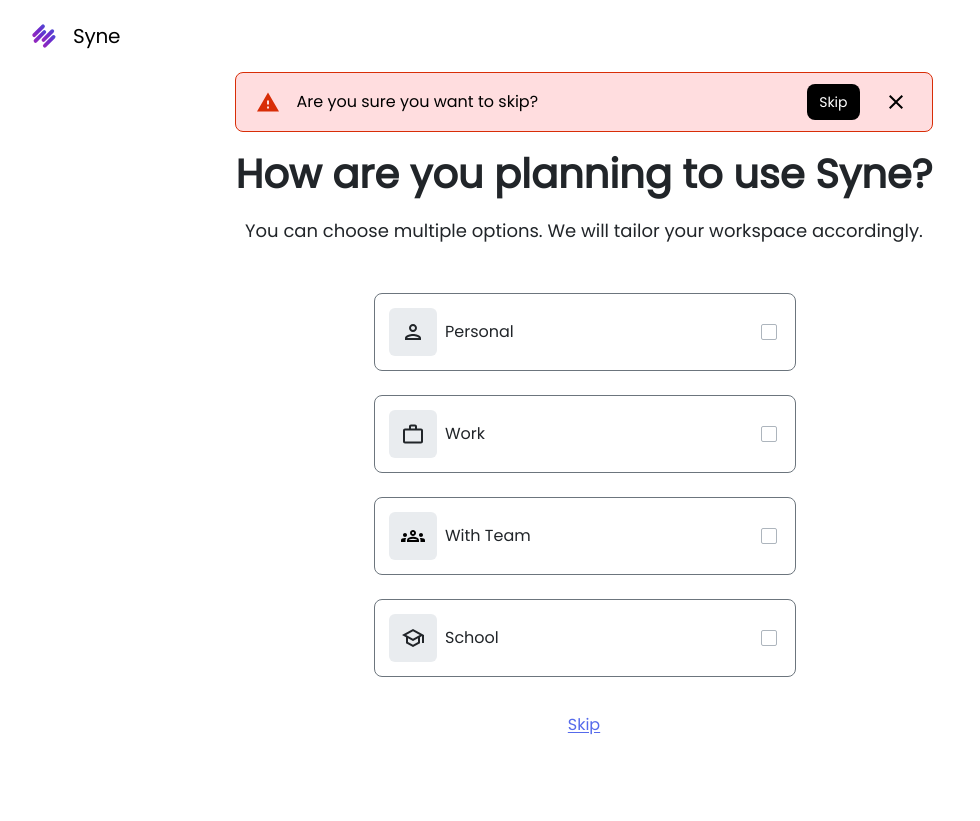
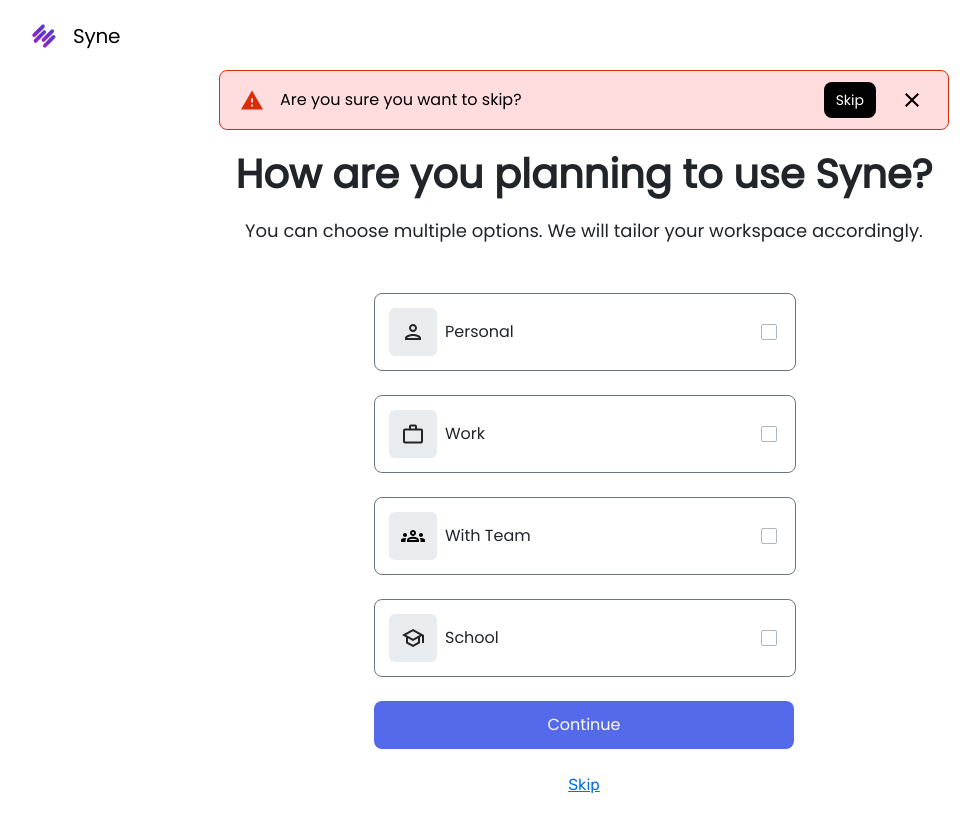
Before and after one commit to jeannyinthelamp/sycamore.ai, a React (Create React App) app: page /onboarding_1 in a window 1280 px wide. Both pictures are taken after a click on the button "Skip". Shown: the whole page, without its empty margins (56-1036 px from the left). Before the commit the page ends 800 px from the top, so only its background shows below. Built offline with nearby package versions, Linux system fonts and the light colour scheme.

Commit message:
Refactor components so that alertbox modals position is correct. Remove alertbox component from page 1

```diff
--- a/src/Components/Onboarding/Onboarding_Alert_Modal/Onboarding_Alert_Modal.js
+++ b/src/Components/Onboarding/Onboarding_Alert_Modal/Onboarding_Alert_Modal.js
@@ -1,9 +1,10 @@
 import React from "react";
+import exit from "../../../Assets/Icons/Onboarding_Icons/exit.svg";
 
 export default function Onboarding_Alert_Modal(props) {
   return (
     <div
-      className={`alert-modal-wrapper absolute flex flex-row justify-between items-center gap-[16px] w-[100%] max-w-[730px] h-[60px] py-3 px-5 border rounded-lg ${props.border} ${props.background} ${props.isVisible}`}
+      className={`alert-modal-wrapper absolute flex flex-row justify-between items-center gap-[16px] w-[100%] max-w-[730px] h-[60px] py-3 px-5 border rounded-lg ${props.border} ${props.background} ${props.isVisible} ${props.modalPosition}`}
     >
       <div className='alert-modal-left flex flex-row justify-center items-center gap-4 w-fit h-8'>
         <img src={props.iconLeft} alt={props.iconLeftAlt} />
@@ -23,8 +24,8 @@ export default function Onboarding_Alert_Modal(props) {
         </button>
         <img
           className=' p-1 bg-transparent rounded-3xl cursor-pointer hover:bg-[#B9C4FF] transition-colors duration-200 ease-in-out'
-          src={props.iconRight}
-          alt={props.iconRightAlt}
+          src={exit}
+          alt='exit button'
           onClick={props.exitBtnOnClick}
         />
       </div>
--- a/src/Components/Onboarding/Onboarding_Skip_Continue_Buttons/Onboarding_Skip_Continue_Buttons.js
+++ b/src/Components/Onboarding/Onboarding_Skip_Continue_Buttons/Onboarding_Skip_Continue_Buttons.js
@@ -1,9 +1,8 @@
 import React, { useState } from "react";
-import { useNavigate } from 'react-router-dom';
+import { useNavigate } from "react-router-dom";
 import OnboardingButton from "../Onboarding_Button/Onboarding_Button";
 import OnboardingAlertModal from "../Onboarding_Alert_Modal/Onboarding_Alert_Modal";
 import warning from "../../../Assets/Icons/Onboarding_Icons/warning.svg";
-import exit from "../../../Assets/Icons/Onboarding_Icons/exit.svg";
 
 // To use the Skip/Continue component, pass the following props:
 //   1) pass the filepath to navigate to (skipToPage)
@@ -20,37 +19,39 @@ export default function Onboarding_Skip_Continue_Btns(props) {
 
   const handleSkip = () => {
     setShowAlert(false);
-    navigate(props.skipToPage)
-  }
+    navigate(props.skipToPage);
+  };
 
   return (
-    <div className="w-[100%] flex flex-col justify-center items-center">
+    <div className='w-[100%] flex flex-col justify-center items-center'>
       <OnboardingButton
-        type="submit"
+        type='submit'
         form={props.formID}
         btnText={props.btnText}
         disabled={props.disabledState}
-        className="w-[100%]"
+        className='w-[100%]'
       />
       <button
-        onClick={() => setShowAlert(true)}
+        onClick={(e) => {
+          e.preventDefault();
+          setShowAlert(true);
+        }}
         className='text-[#0A70E8] underline my-[24px]'
       >
         Skip
       </button>
       <OnboardingAlertModal
-        isVisible={showAlert ? 'visible' : 'hidden'}
-        message={props.message}
-        border="border-[#D82D07]"
-        background="bg-[#FFDDDF]"
+        isVisible={showAlert ? "visible" : "hidden"}
+        modalPosition='top-[70px]'
+        message='Are you sure you want to skip?'
+        border='border-[#D82D07]'
+        background='bg-[#FFDDDF]'
         iconLeft={warning}
         iconLeftAlt='warning'
-        iconRight={exit}
-        iconRightAlt='exit button'
         skipBtnVisible={true}
         skipBtnOnClick={handleSkip}
         exitBtnOnClick={() => setShowAlert(false)}
       />
     </div>
-  )
+  );
 }
--- a/src/Pages/Onboarding/Onboarding_1.js
+++ b/src/Pages/Onboarding/Onboarding_1.js
@@ -2,9 +2,8 @@
 import React, { useState } from "react";
 import Onboarding_header from "../../Components/Onboarding/Onboarding_header/Onboarding_header";
 import Onboarding_Alert_Modal from "../../Components/Onboarding/Onboarding_Alert_Modal/Onboarding_Alert_Modal";
-import Onboarding_nav from "../../Components/Onboarding/Onboarding_nav/Onboarding_nav";
 import Onboarding_Checkbox_Large from "../../Components/Onboarding/Onboarding_Large_Checkbox/Onboarding_large_checkbox";
-import { Link } from "react-router-dom";
+import Onboarding_Skip_Continue_Btns from "../../Components/Onboarding/Onboarding_Skip_Continue_Buttons/Onboarding_Skip_Continue_Buttons";
 
 import Person from "../../Assets/Icons/Onboarding_Icons/person.svg";
 import Team from "../../Assets/Icons/Onboarding_Icons/team.svg";
@@ -51,25 +50,6 @@ export default function Onboarding_1() {
 
       <div className='title-and-button-wrapper max-w-fit h-auto flex flex-col justify-center items-center'>
         <div className='text-wrapper relative flex flex-col items-center w-[100%] h-auto gap-[16px] '>
-          <Onboarding_Alert_Modal
-            isVisible={visible ? " " : " hidden "}
-            message='Are you sure you want to skip?'
-            border='border-[#D82D07]'
-            background='bg-[#FFDDDF]'
-            iconLeft={warning}
-            iconLeftAlt='warning'
-            iconRight={exit}
-            iconRightAlt='exit button'
-            skipBtnVisible={true}
-            exitBtnOnClick={() => {
-              setVisible(false);
-            }}
-            skipBtnOnClick={() => {
-              //navigate to next page of onboarding
-              handleSkip();
-            }}
-          />
-
           {/* //TODO: update margin once back and exit Btn's are built */}
           <h1 className='w-[100%] min-h-[54px] mt-[75px] font-Poppins text-[40px] font-semibold text-[#212529] text-center leading-[54px] '>
             How are you planning to use Syne?
@@ -99,15 +79,11 @@ export default function Onboarding_1() {
           </div>
           {/* Go Back and Continue Buttons */}
           {/* <Onboarding_nav /> */}
+          <Onboarding_Skip_Continue_Btns
+            btnText='Continue'
+            skipToPage='/onboarding_2'
+          />
         </form>
-        <button
-          className='h-[24px] mt-[12px] font-Poppins font-medium text-[16px] leading-[24px] text-[#556AEB] text-center underline underline-offset-2 cursor-pointer'
-          onClick={() => {
-            setVisible(true);
-          }}
-        >
-          Skip
-        </button>
       </div>
     </div>
   );
```
